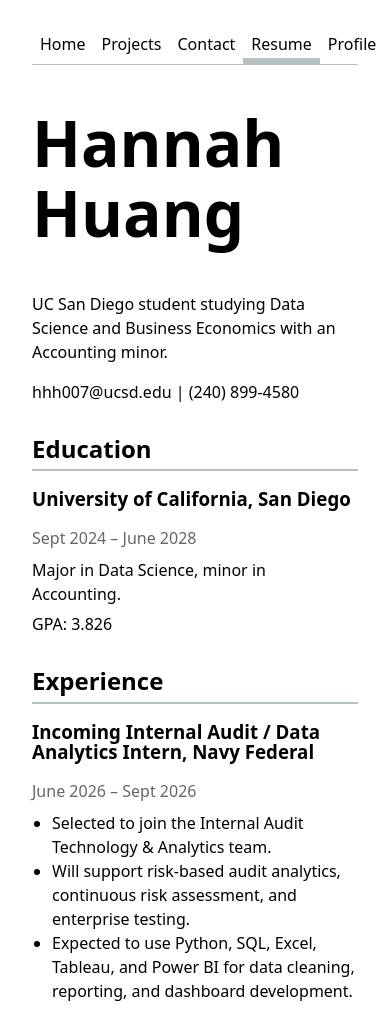
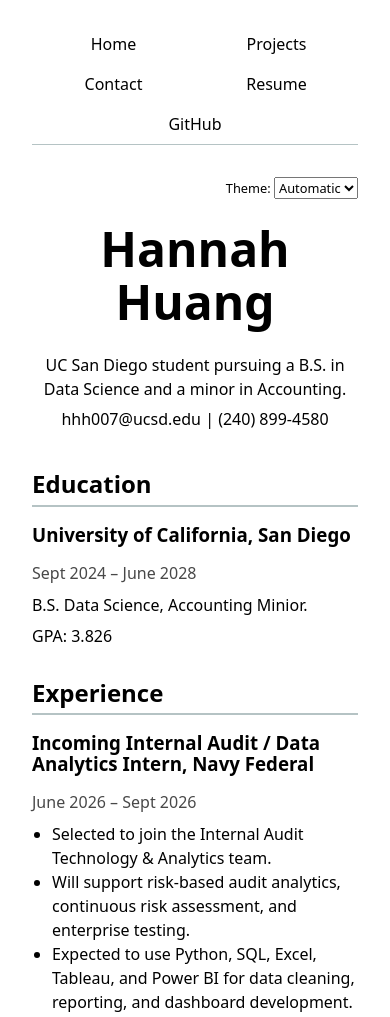
Before and after one commit to hannahhuangh/Portfolio-Hannah-Huang, a plain HTML site: page resume/index.html in a window 390 px wide. Shown: the top 1017 px of the page. Drawn offline with Linux system fonts and the light colour scheme.

Commit message:
Lab 3 updates

```diff
--- /dev/null
+++ b/global.js
@@ -0,0 +1,91 @@
+console.log("IT'S ALIVE!");
+
+function $$(selector, context = document) {
+    return Array.from(context.querySelectorAll(selector));
+}
+
+const pages = [
+    { url: "", title: "Home" },
+    { url: "projects/", title: "Projects" },
+    { url: "contact/", title: "Contact" },
+    { url: "resume/", title: "Resume" },
+    { url: "https://github.com/hannahhuangh", title: "GitHub" }
+];
+
+const BASE_PATH =
+    location.hostname === "localhost" || location.hostname === "127.0.0.1"
+        ? "/"
+        : "/Portfolio-Hannah-Huang/";
+
+document.body.insertAdjacentHTML(
+    "afterbegin",
+    `
+    <label class="color-scheme">
+        Theme:
+        <select>
+            <option value="light dark">Automatic</option>
+            <option value="light">Light</option>
+            <option value="dark">Dark</option>
+        </select>
+    </label>
+`
+);
+
+const nav = document.createElement("nav");
+document.body.prepend(nav);
+
+for (const p of pages) {
+    let url = p.url;
+
+    if (!url.startsWith("http")) {
+        url = BASE_PATH + url;
+    }
+
+    const a = document.createElement("a");
+    a.href = url;
+    a.textContent = p.title;
+
+    a.classList.toggle(
+        "current",
+        a.host === location.host && a.pathname === location.pathname
+    );
+
+    if (a.host !== location.host) {
+        a.target = "_blank";
+        a.rel = "noopener noreferrer";
+    }
+
+    nav.append(a);
+}
+
+const select = document.querySelector(".color-scheme select");
+
+function setColorScheme(colorScheme) {
+    document.documentElement.style.setProperty("color-scheme", colorScheme);
+    select.value = colorScheme;
+    localStorage.colorScheme = colorScheme;
+}
+
+if ("colorScheme" in localStorage) {
+    setColorScheme(localStorage.colorScheme);
+}
+
+select.addEventListener("input", function (event) {
+    setColorScheme(event.target.value);
+});
+
+const form = document.querySelector("form");
+
+form?.addEventListener("submit", function (event) {
+  event.preventDefault();
+
+  const data = new FormData(form);
+  const params = [];
+
+  for (const [name, value] of data) {
+    params.push(`${name}=${encodeURIComponent(value)}`);
+  }
+
+  const url = `${form.action}?${params.join("&")}`;
+  location.href = url;
+});
--- a/resume/index.html
+++ b/resume/index.html
@@ -5,25 +5,20 @@
   <meta name="viewport" content="width=device-width, initial-scale=1.0">
   <title>Resume</title>
   <link rel="stylesheet" href="../style.css">
+  <script src="../global.js" type="module"></script>
 </head>
-<body>
-  <nav>
-    <ul>
-      <li><a href="../">Home</a></li>
-      <li><a href="../projects/">Projects</a></li>
-      <li><a href="../contact/">Contact</a></li>
-      <li><a class="current" href="../resume/">Resume</a></li>
-      <li><a href="https://github.com/hannahhuangh" target="_blank">Profile</a></li>
-    </ul>
-  </nav>
+<body class="resume-page">
+  <header class="resume-intro">
+    <h1>Hannah Huang</h1>
 
-  <h1>Hannah Huang</h1>
+    <p>UC San Diego student pursuing a B.S. in Data Science and a minor in Accounting.</p>
 
-  <p>UC San Diego student studying Data Science and Business Economics with an Accounting minor.</p>
-  <p class="resume-contact">
-    <a href="mailto:hhh007@ucsd.edu">hhh007@ucsd.edu</a> |
-    <a href="tel:2408994580">(240) 899-4580</a>
-  </p>
+    <p class="resume-contact">
+      <a href="mailto:hhh007@ucsd.edu">hhh007@ucsd.edu</a> |
+      <a href="tel:2408994580">(240) 899-4580</a>
+    </p>
+  </header>
+
 
   <section>
     <h2>Education</h2>
@@ -32,7 +27,7 @@
         <h3>University of California, San Diego</h3>
         <p><time datetime="2024-09">Sept 2024</time> – <time datetime="2028-06">June 2028</time></p>
       </header>
-      <p>Major in Data Science, minor in Accounting.</p>
+      <p>B.S. Data Science, Accounting Minior.</p>
       <p>GPA: 3.826</p>
     </article>
   </section>
@@ -77,7 +72,7 @@
   </section>
 
   <section>
-    <h2>Leadership &amp; Involvement</h2>
+    <h2>University Leadership &amp; Involvement</h2>
 
     <article>
       <header>
--- a/style.css
+++ b/style.css
@@ -1,6 +1,9 @@
-/* Base */
+/* base */
 html {
+  color-scheme: light dark;
   --color-accent: oklch(65% 50% 0);
+  --border-color: oklch(50% 10% 200 / 40%);
+  --text-muted: color-mix(in oklch, canvastext, canvas 40%);
   accent-color: var(--color-accent);
 }
 
@@ -9,10 +12,13 @@ body {
   max-width: 100ch;
   margin-inline: max(1em, (100% - 100ch) / 2);
   padding: 1em;
+  background-color: canvas;
+  color: canvastext;
 }
 
 h1 {
   font-size: 400%;
+  margin-block: 0.5em;
 }
 
 h1,
@@ -25,8 +31,23 @@ h6 {
   text-wrap: balance;
 }
 
+img {
+  max-width: 100%;
+  height: auto;
+  display: block;
+}
 
-/* Navigation */
+figure {
+  margin: 0;
+}
+
+figcaption {
+  margin-top: 0.5rem;
+  color: var(--text-muted);
+}
+
+
+/* navigation */
 nav ul,
 nav li {
   display: contents;
@@ -35,7 +56,7 @@ nav li {
 nav {
   display: flex;
   margin-bottom: 2em;
-  border-bottom: 1px solid oklch(80% 3% 200);
+  border-bottom: 1px solid var(--border-color);
 }
 
 nav a {
@@ -47,18 +68,56 @@ nav a {
 }
 
 nav a.current {
-  border-bottom: 0.4em solid oklch(80% 3% 200);
+  border-bottom: 0.4em solid var(--border-color);
   padding-bottom: 0.1em;
+  font-weight: bold;
 }
 
 nav a:hover {
-  border-bottom: 0.4em solid var(--color-accent);
-  background-color: oklch(from var(--color-accent) 95% 5% h);
+  border-bottom: 0.4em solid light-dark(
+    var(--color-accent),
+    oklch(from var(--color-accent) 95% 5% h)
+  );
+  background-color: light-dark(
+    oklch(from var(--color-accent) 95% 5% h),
+    var(--color-accent)
+  );
+  color: light-dark(inherit, white);
   padding-bottom: 0.1em;
 }
 
 
-/* Contacts */
+/* theme switch */
+.color-scheme {
+  position: absolute;
+  top: 1rem;
+  right: 1rem;
+  font-size: 80%;
+}
+
+.color-scheme select {
+  font: inherit;
+}
+
+
+/* homepage */
+.home {
+  display: flex;
+  flex-direction: column;
+  align-items: center;
+  text-align: center;
+}
+
+.home p {
+  max-width: 65ch;
+}
+
+.home img {
+  margin-top: 1rem;
+}
+
+
+/* contact */
 form {
   display: grid;
   grid-template-columns: auto 1fr;
@@ -73,7 +132,8 @@ form label {
 
 form input,
 form textarea,
-form button {
+form button,
+form select {
   font: inherit;
 }
 
@@ -88,7 +148,7 @@ form button {
 }
 
 
-/* Projects */
+/* projects */
 .projects {
   display: grid;
   grid-template-columns: repeat(auto-fill, minmax(15em, 1fr));
@@ -120,11 +180,19 @@ form button {
   width: 100%;
   height: 200px;
   object-fit: cover;
-  display: block;
 }
 
 
-/* Resume */
+/* resume */
+.resume-page .resume-intro {
+  text-align: center;
+  margin-bottom: 2.5em;
+}
+
+.resume-page .resume-intro p {
+  margin: 0.4em 0;
+}
+
 .resume-contact {
   margin-bottom: 2em;
 }
@@ -143,7 +211,7 @@ section {
 }
 
 section h2 {
-  border-bottom: 2px solid oklch(80% 3% 200);
+  border-bottom: 2px solid var(--border-color);
   padding-bottom: 0.3em;
   margin-bottom: 0.75em;
 }
@@ -167,7 +235,7 @@ section header h3 {
 
 section header p {
   margin: 0;
-  color: #666;
+  color: var(--text-muted);
 }
 
 section ul {
@@ -178,3 +246,31 @@ section ul {
 section p {
   margin: 0.4em 0;
 }
+
+
+/* screens */
+@media (max-width: 700px) {
+  h1 {
+    font-size: 300%;
+  }
+
+  nav {
+    flex-wrap: wrap;
+  }
+
+  nav a {
+    min-width: 45%;
+  }
+
+  .color-scheme {
+    position: static;
+    display: block;
+    margin-bottom: 1rem;
+    text-align: right;
+  }
+
+  section header {
+    flex-direction: column;
+    align-items: flex-start;
+  }
+}
```
Also changed, not shown: contact/index.html (+8 -22 lines), index.html (+4 -11 lines), projects/index.html (+1 -10 lines).
